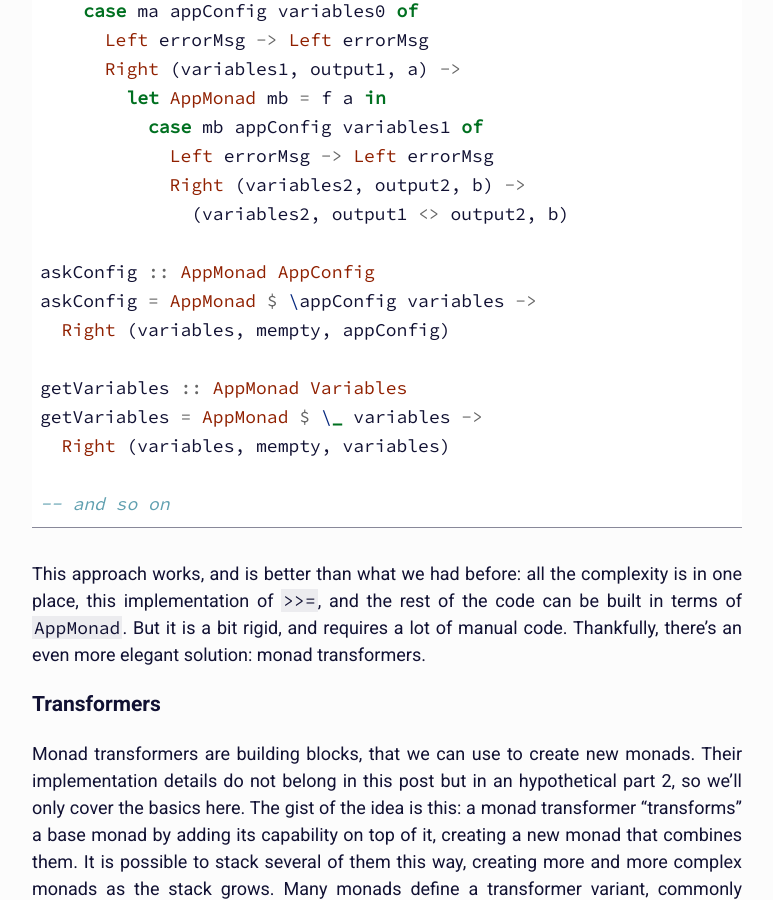
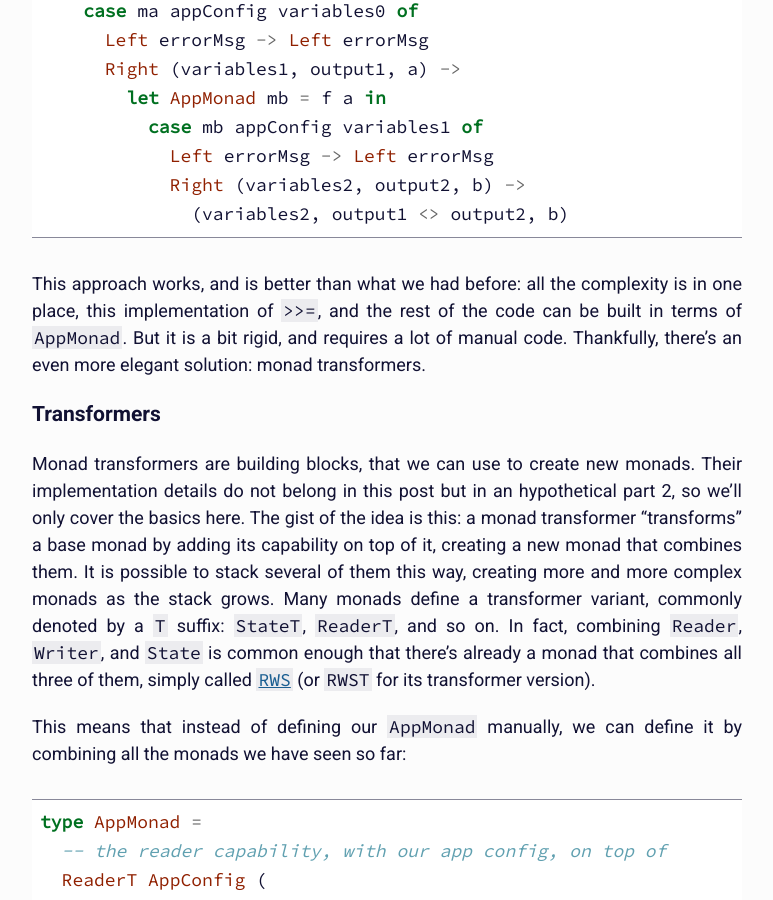
Before and after one commit to nicuveo/nauths.fr, a Jekyll site: the page built from en/_posts/2026-05-28-practical-use-of-monads.md, in a window 1280 px wide and 900 px high, scrolled down 18765 px. Shown: the whole window, without its empty margins (253-1026 px from the left). Built offline with Jekyll 4.4.1, drawn with Linux system fonts in a browser that asks for light colours.

Commit message:
Remove AppMonad custom functions

```diff
--- a/en/_posts/2026-05-28-practical-use-of-monads.md
+++ b/en/_posts/2026-05-28-practical-use-of-monads.md
@@ -976,16 +976,6 @@ instance Monad AppMonad where
             Left errorMsg -> Left errorMsg
             Right (variables2, output2, b) ->
               (variables2, output1 <> output2, b)
-
-askConfig :: AppMonad AppConfig
-askConfig = AppMonad $ \appConfig variables ->
-  Right (variables, mempty, appConfig)
-
-getVariables :: AppMonad Variables
-getVariables = AppMonad $ \_ variables ->
-  Right (variables, mempty, variables)
-
--- and so on
 {% endhighlight %}
 
 This approach works, and is better than what we had before: all the complexity
```
